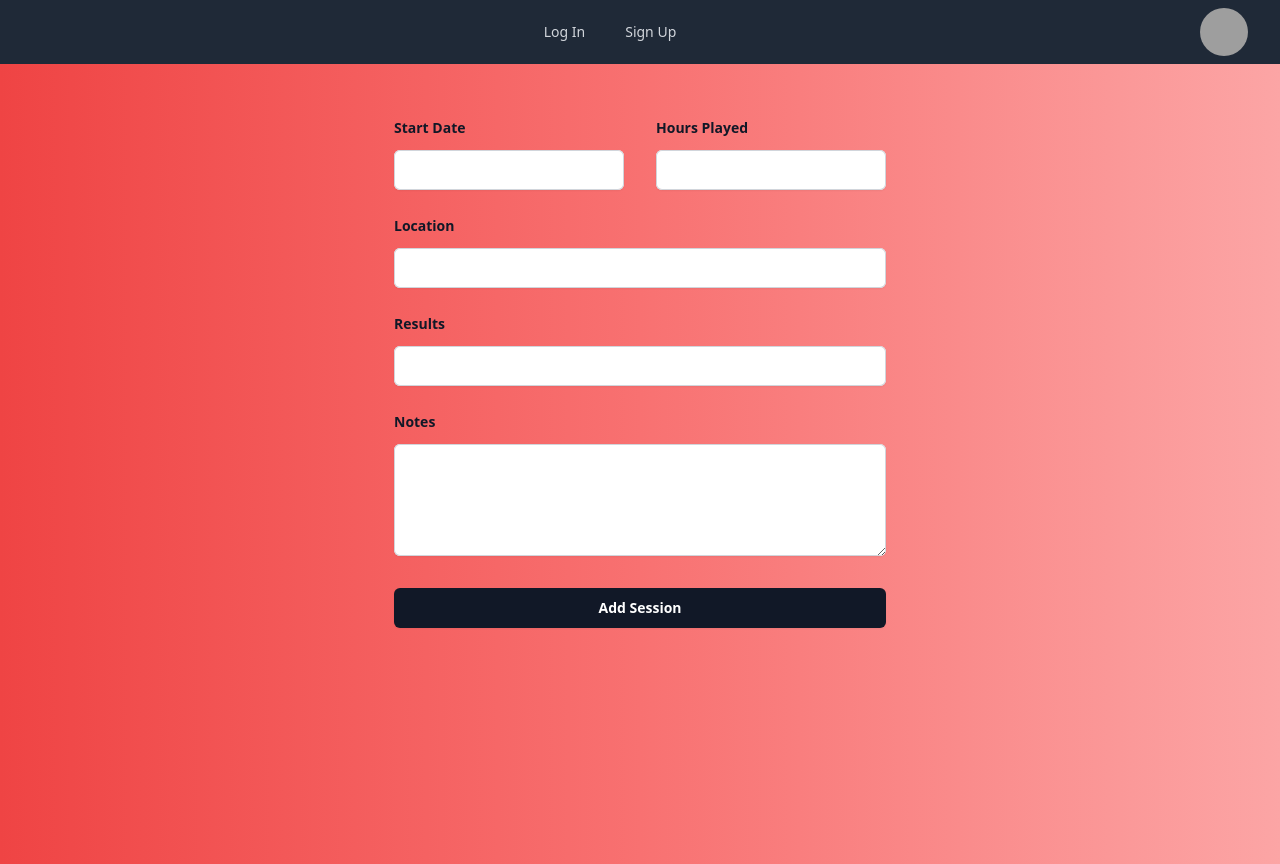
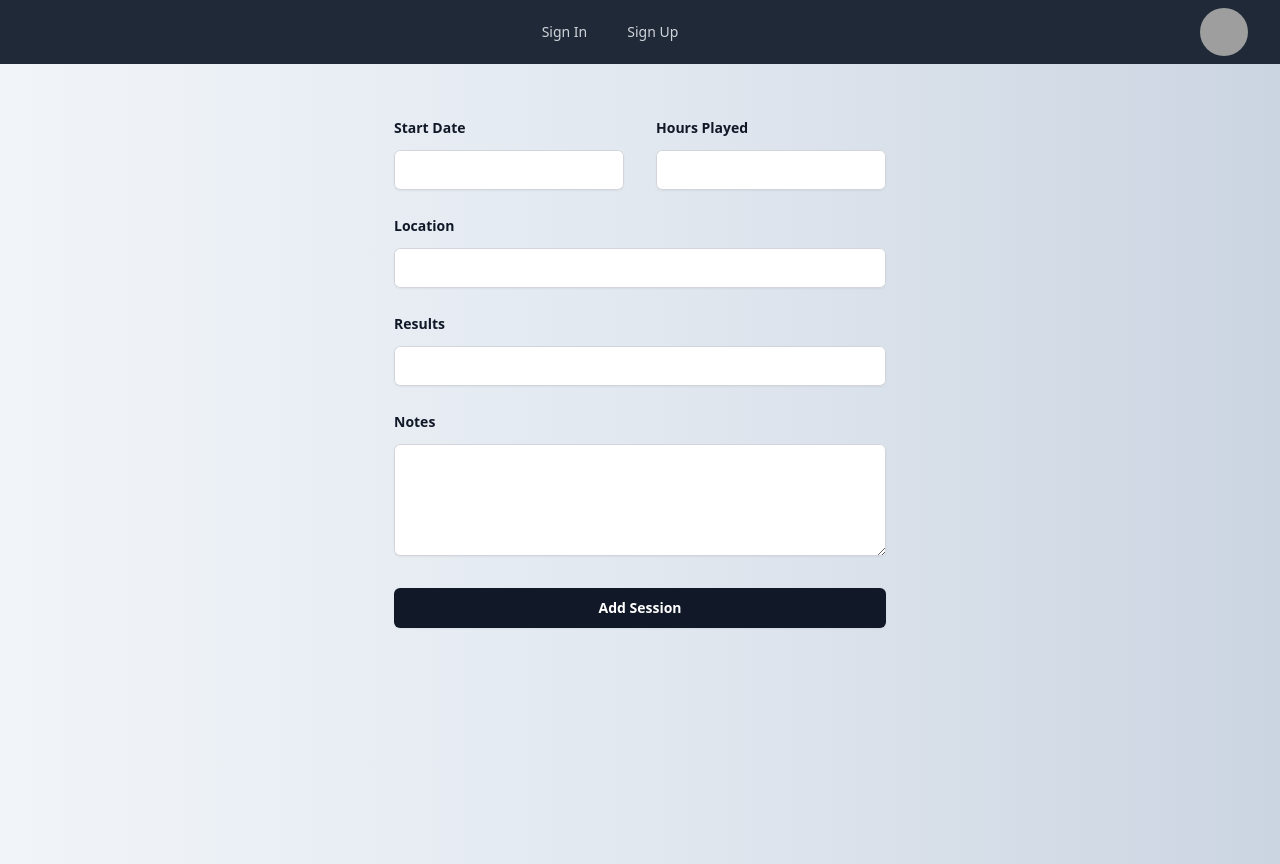
Before and after one commit to Dawnie2021/poker-buddy, a React (Vite) app in the folder client/: page /Session in a window 1280 px wide. Built offline with nearby package versions, Linux system fonts and the light colour scheme; grey boxes are pictures that could not be loaded.

Commit message:
changed styling

```diff
--- a/client/src/components/Navbar.jsx
+++ b/client/src/components/Navbar.jsx
@@ -8,7 +8,7 @@ let navigation = [];
 
 if (!Auth.loggedIn()) {
   navigation = navigation.concat([
-    { name: "Log In ", href: "./login", current: false },
+    { name: "Sign In", href: "./login", current: false },
     { name: "Sign Up ", href: "./signup", current: false },
   ]);
 }
--- a/client/src/components/Session.jsx
+++ b/client/src/components/Session.jsx
@@ -32,7 +32,7 @@ export default function Session() {
   };
 
   return (
-    <div className="flex flex-col py-3 min-h-screen bg-gradient-to-r from-red-500 via-red-400 to-red-300 ...">
+    <div className="flex flex-col py-3 min-h-screen bg-gradient-to-r from-slate-100 via-slate-200 to-slate-300 ...">
       <div className="flex justify-center ...">
         <form
           className="mx-auto -16 max-w-xl sm:mt-10"
--- a/client/src/pages/Dashboard.jsx
+++ b/client/src/pages/Dashboard.jsx
@@ -39,9 +39,9 @@ const Dashboard = () => {
                         datasets: [{
                             label: 'Profit',
                             data: results,
-                            backgroundColor: 'rgba(94, 53, 62, 0.5)',
-                            borderColor: '#dd0f0f',
-                            borderWidth: 3,
+                            backgroundColor: 'rgba(39, 174, 227, 0.5)',
+                            borderColor: '<sky-2></sky-2>00',
+                            borderWidth: 2,
                         }]
                     },
                     options: {
--- a/client/src/pages/Signup.jsx
+++ b/client/src/pages/Signup.jsx
@@ -72,7 +72,7 @@ const Signup = () => {
           </div>
 
           <div>
-            <button type="submit" class="flex w-full justify-center rounded-md bg-indigo-600 px-3 py-1.5 text-sm font-semibold leading-6 text-white shadow-sm hover:bg-indigo-500 focus-visible:outline focus-visible:outline-2 focus-visible:outline-offset-2 focus-visible:outline-indigo-600">Sign in</button>
+            <button type="submit" class="flex w-full justify-center rounded-md bg-indigo-600 px-3 py-1.5 text-sm font-semibold leading-6 text-white shadow-sm hover:bg-indigo-500 focus-visible:outline focus-visible:outline-2 focus-visible:outline-offset-2 focus-visible:outline-indigo-600">Sign Up</button>
           </div>
         </form>
       </div>
```
Also changed, not shown: 2 other files (tests, documents, lock files or other folders).
